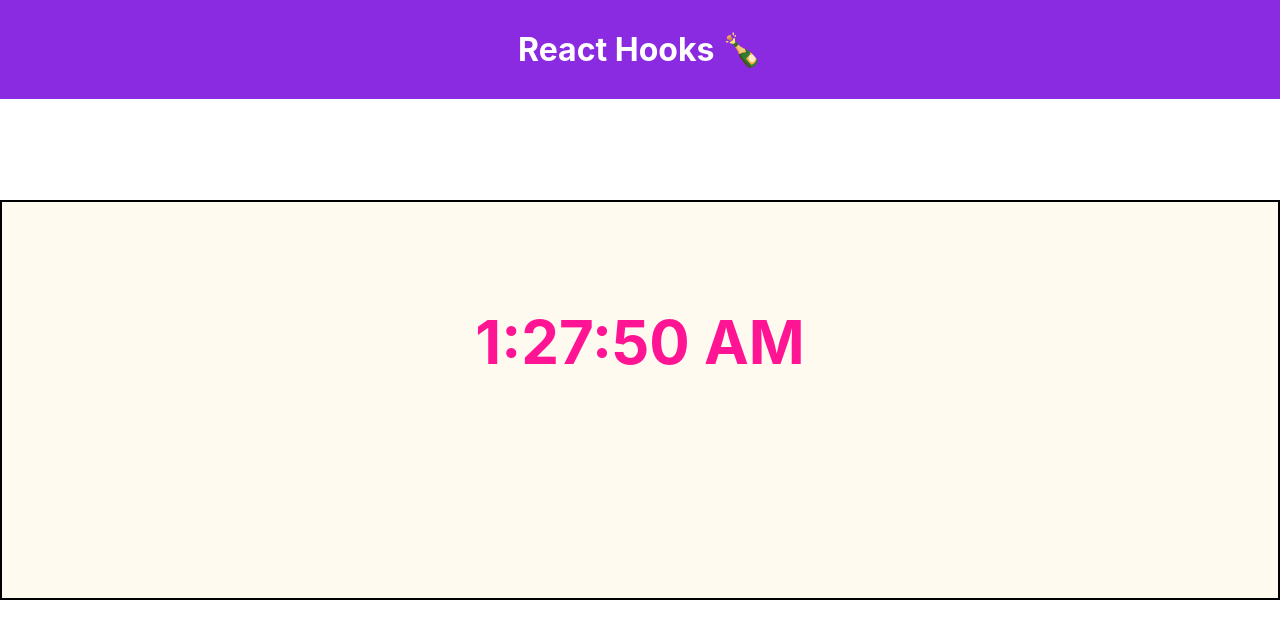
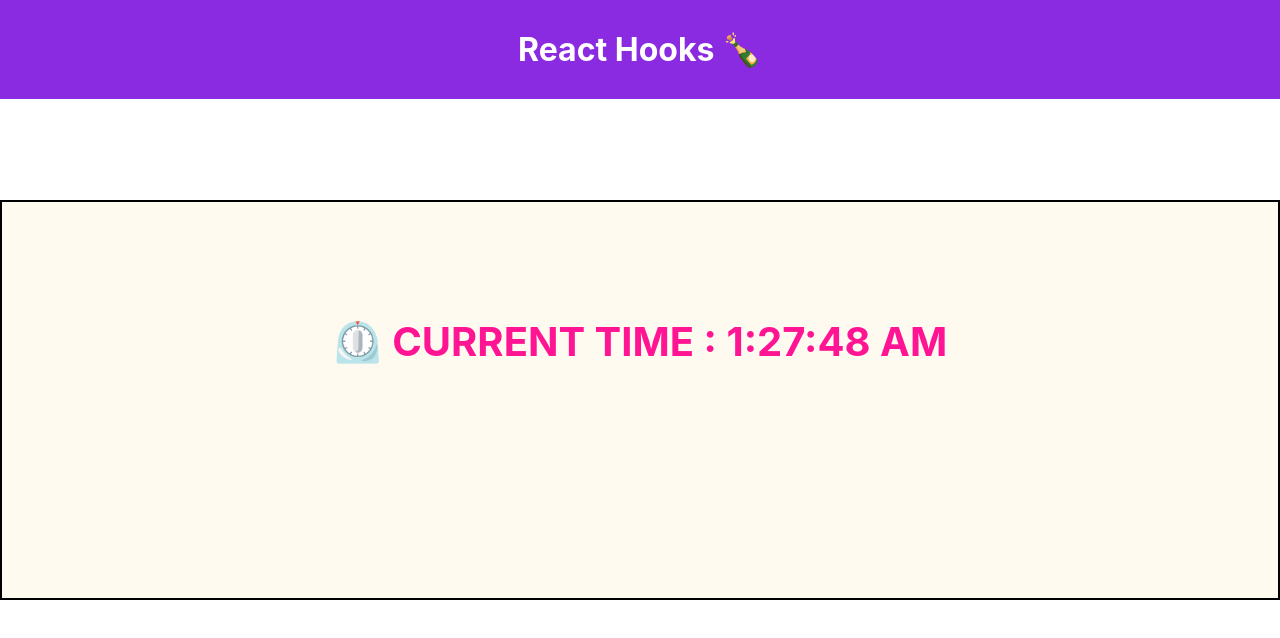
Before and after one commit to iamsourav37/react-first-proj, a React (Create React App) app: page / in a window 1280 px wide. Shown: the top 638 px of the page. Built offline with nearby package versions, Linux system fonts and the light colour scheme.

Commit message:
with emoji

```diff
--- a/src/Component/GetTime.jsx
+++ b/src/Component/GetTime.jsx
@@ -11,12 +11,11 @@
   setInterval(updateTime, 1000);
   return (
     <div className="time-div">
-      <h1 className="time-data">{time}</h1>
+      <h1 className="time-data">⏲️ Current Time : {time}</h1>
       {/* <button className="btn" onClick={updateTime}>
         Get Time
       </button> */}
     </div>
   );
 };
-
 export default GetTime;
--- a/src/css/GetTime.css
+++ b/src/css/GetTime.css
@@ -15,7 +15,7 @@
 .time-data {
   margin-top: 100px;
   color: deeppink;
-  font-size: 60px;
+  font-size: 40px;
   text-transform: uppercase;
 }
 
```
